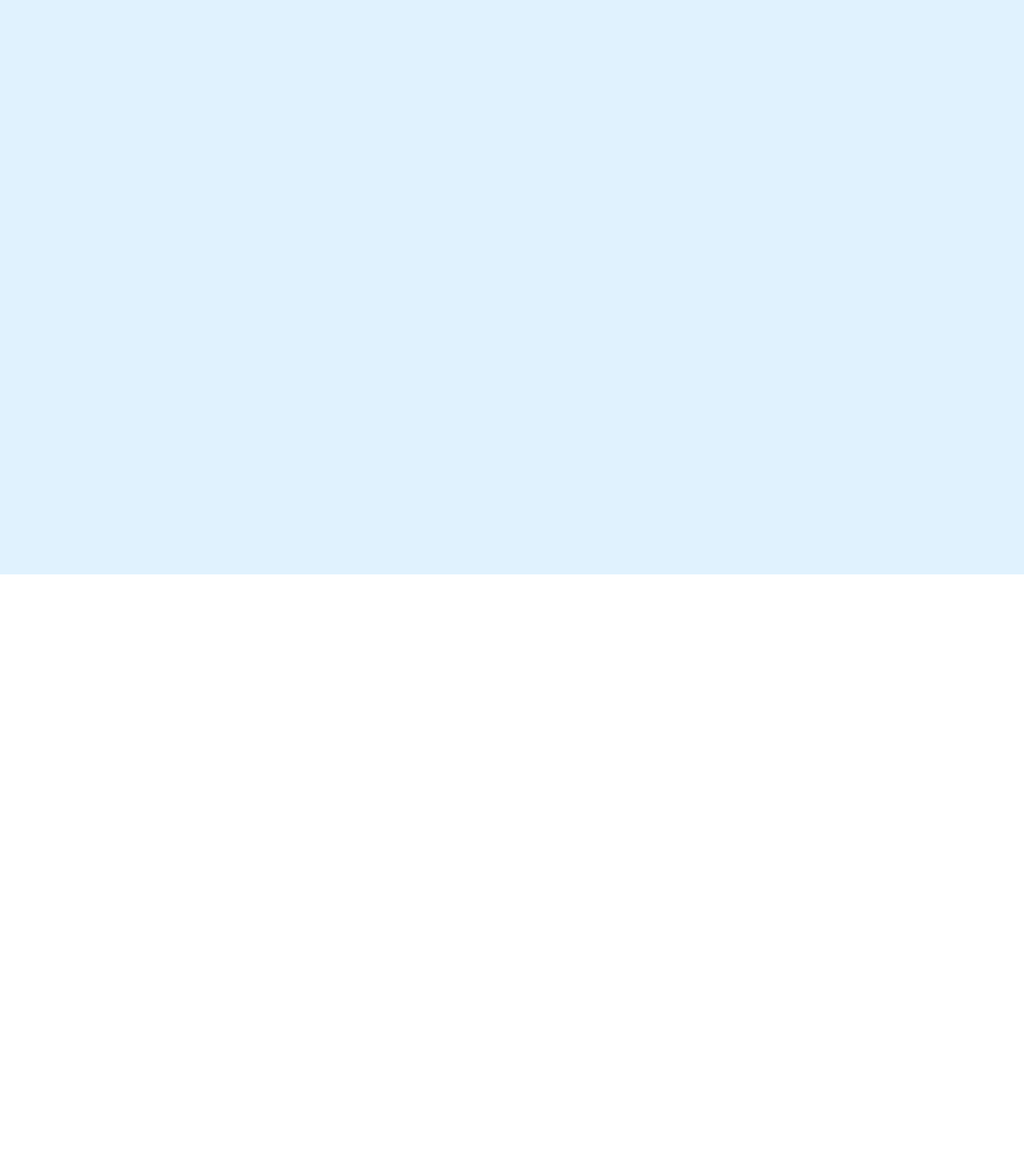
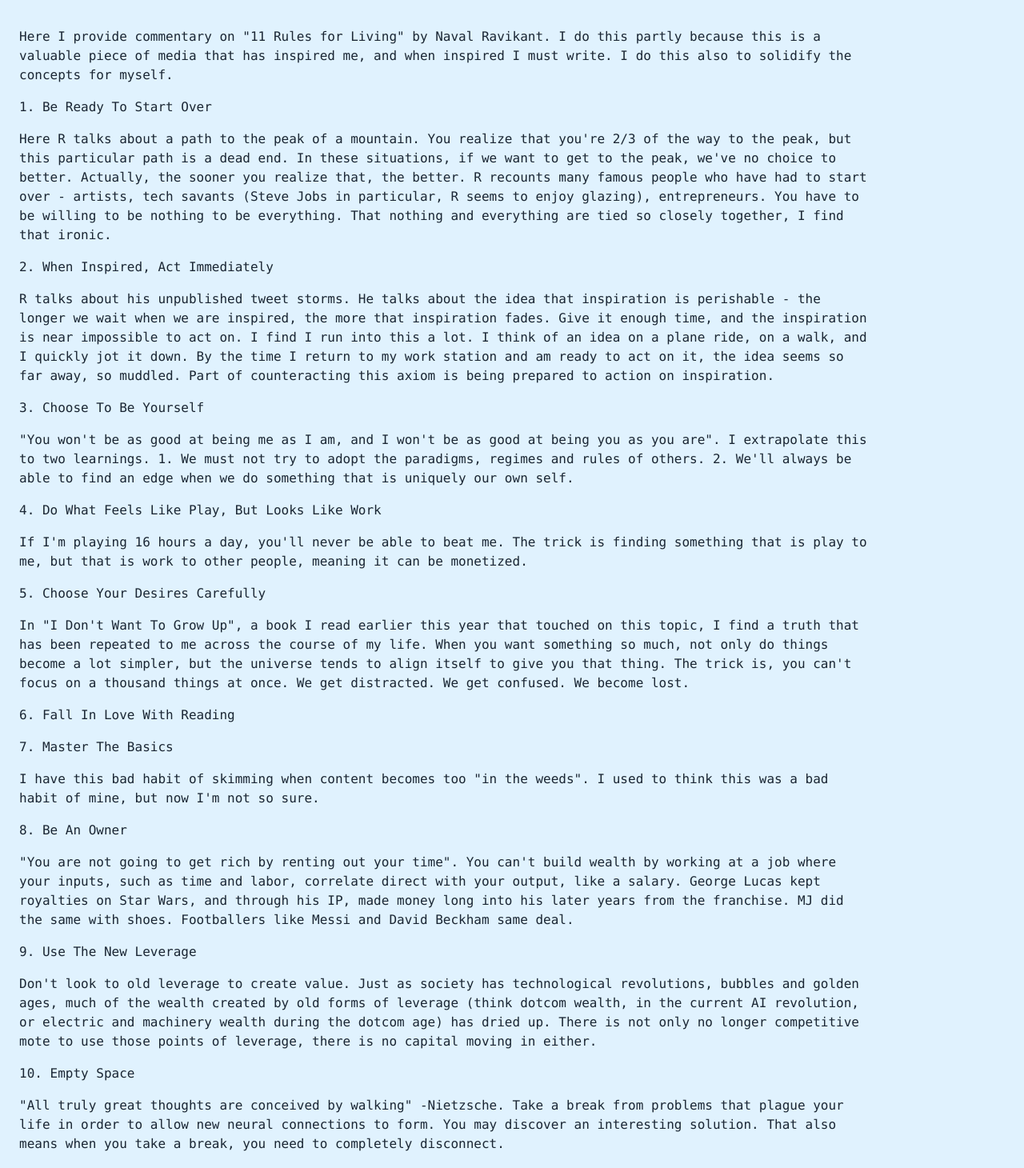
Before and after one commit to pebbies/Website, a React (Create React App) app: page /blog/2 in a window 1280 px wide. Before the commit this address had no page. Shown: the part 82-1542 px from the top of the page at 80% size. Before the commit the page ends 800 px from the top, so only its background shows below. Built offline with nearby package versions, Linux system fonts and the light colour scheme.

Commit message:
New Entry

```diff
--- a/src/App.js
+++ b/src/App.js
@@ -4,6 +4,7 @@ import { BrowserRouter as Router, Routes, Route } from "react-router-dom";
 import Home from "./pages/Home";
 import Blog from "./pages/Blog";
 import CloseCombat from "./components/blog/close-combat";
+import ThoughtsOnR from "./components/blog/thoughts-on-r";
 
 import { BACKGROUND_SKY, TEXT_DARK_SKY } from "./theme/theme";
 
@@ -16,6 +17,8 @@ const App = () => (
         <Route path="/" element={<Home />} />
         <Route path="/blog" element={<Blog />} />
         <Route path="/blog/1" element={<CloseCombat />} />
+        <Route path="/blog/2" element={<ThoughtsOnR />} />
+
       </Routes>
     </div>
   </Router>
--- a/src/components/blog-entry/paragraph.js
+++ b/src/components/blog-entry/paragraph.js
@@ -2,7 +2,9 @@ import { Component } from "react";
 
 class Paragraph extends Component {
   render() {
-    return <div className="text-dusk my-4">{this.props.children}</div>;
+    return (
+      <div className="flex flex-row text-dusk my-4">{this.props.children}</div>
+    );
   }
 }
 
--- a/src/components/blog/close-combat.js
+++ b/src/components/blog/close-combat.js
@@ -25,7 +25,7 @@ class CloseCombat extends Component {
         <Paragraph>
           The show follows a university professor with a deep passion for
           martial arts. But, in the real world, practicing his art is difficult
-          — after all, we can't exactly go around beating people up. By chance,
+          — after all, we can't exactly go around beati ng people up. By chance,
           the main character is introduced to Parallel Worlds, a virtual reality
           MMORPG, where he finds a way to blend his love for martial arts with
           cutting-edge technology. The story follows his journey as he discovers
--- a/src/components/blog/list.js
+++ b/src/components/blog/list.js
@@ -5,7 +5,8 @@ import { Link } from "react-router-dom";
 class List extends Component {
   render() {
     const list = [
-      { page: "1", title: "September 21, 2024 - Close Combat Mage" },
+      { page: "2", title: "September, 2024 - Lessons From Naval Ravikant" },
+      { page: "1", title: "September, 2024 - Close Combat Mage" },
     ];
 
     return (
--- /dev/null
+++ b/src/components/blog/thoughts-on-r.js
@@ -0,0 +1,128 @@
+import { Component } from "react";
+import Paragraph from "../blog-entry/paragraph";
+import Title from "../blog-entry/title";
+import Entry from "../blog-entry/entry";
+import closecombat from "../../assets/closecombat.jpeg";
+
+class ThoughtsOnR extends Component {
+  render() {
+    return (
+      <Entry>
+        <Title>September 22, 2024 - Lessons From Naval Ravikant</Title>
+
+        <Paragraph>
+          Here I provide commentary on "11 Rules for Living" by Naval Ravikant.
+          I do this partly because this is a valuable piece of media that has
+          inspired me, and when inspired I must write. I do this also to
+          solidify the concepts for myself.
+        </Paragraph>
+
+        <Paragraph>1. Be Ready To Start Over</Paragraph>
+
+        <Paragraph>
+          Here R talks about a path to the peak of a mountain. You realize that
+          you're 2/3 of the way to the peak, but this particular path is a dead
+          end. In these situations, if we want to get to the peak, we've no
+          choice to better. Actually, the sooner you realize that, the better. R
+          recounts many famous people who have had to start over - artists, tech
+          savants (Steve Jobs in particular, R seems to enjoy glazing),
+          entrepreneurs. You have to be willing to be nothing to be everything.
+          That nothing and everything are tied so closely together, I find that
+          ironic.
+        </Paragraph>
+
+        <Paragraph>2. When Inspired, Act Immediately</Paragraph>
+
+        <Paragraph>
+          R talks about his unpublished tweet storms. He talks about the idea
+          that inspiration is perishable - the longer we wait when we are
+          inspired, the more that inspiration fades. Give it enough time, and
+          the inspiration is near impossible to act on. I find I run into this a
+          lot. I think of an idea on a plane ride, on a walk, and I quickly jot
+          it down. By the time I return to my work station and am ready to act
+          on it, the idea seems so far away, so muddled. Part of counteracting
+          this axiom is being prepared to action on inspiration.
+        </Paragraph>
+
+        <Paragraph>3. Choose To Be Yourself</Paragraph>
+
+        <Paragraph>
+          "You won't be as good at being me as I am, and I won't be as good at
+          being you as you are". I extrapolate this to two learnings. 1. We must
+          not try to adopt the paradigms, regimes and rules of others. 2. We'll
+          always be able to find an edge when we do something that is uniquely
+          our own self.
+        </Paragraph>
+
+        <Paragraph>4. Do What Feels Like Play, But Looks Like Work</Paragraph>
+
+        <Paragraph>
+          If I'm playing 16 hours a day, you'll never be able to beat me. The
+          trick is finding something that is play to me, but that is work to
+          other people, meaning it can be monetized.
+        </Paragraph>
+
+        <Paragraph>5. Choose Your Desires Carefully</Paragraph>
+
+        <Paragraph>
+          In "I Don't Want To Grow Up", a book I read earlier this year that
+          touched on this topic, I find a truth that has been repeated to me
+          across the course of my life. When you want something so much, not
+          only do things become a lot simpler, but the universe tends to align
+          itself to give you that thing. The trick is, you can't focus on a
+          thousand things at once. We get distracted. We get confused. We become
+          lost.
+        </Paragraph>
+
+        <Paragraph>6. Fall In Love With Reading</Paragraph>
+
+        <Paragraph>7. Master The Basics</Paragraph>
+
+        <Paragraph>
+          I have this bad habit of skimming when content becomes too "in the
+          weeds". I used to think this was a bad habit of mine, but now I'm not
+          so sure.
+        </Paragraph>
+
+        <Paragraph>8. Be An Owner</Paragraph>
+
+        <Paragraph>
+          "You are not going to get rich by renting out your time". You can't
+          build wealth by working at a job where your inputs, such as time and
+          labor, correlate direct with your output, like a salary. George Lucas
+          kept royalties on Star Wars, and through his IP, made money long into
+          his later years from the franchise. MJ did the same with shoes.
+          Footballers like Messi and David Beckham same deal.
+        </Paragraph>
+
+        <Paragraph>9. Use The New Leverage</Paragraph>
+
+        <Paragraph>
+          Don't look to old leverage to create value. Just as society has
+          technological revolutions, bubbles and golden ages, much of the wealth
+          created by old forms of leverage (think dotcom wealth, in the current
+          AI revolution, or electric and machinery wealth during the dotcom age)
+          has dried up. There is not only no longer competitive mote to use
+          those points of leverage, there is no capital moving in either.
+        </Paragraph>
+
+        <Paragraph>10. Empty Space</Paragraph>
+
+        <Paragraph>
+          "All truly great thoughts are conceived by walking" -Nietzsche. Take a
+          break from problems that plague your life in order to allow new neural
+          connections to form. You may discover an interesting solution. That
+          also means when you take a break, you need to completely disconnect.
+        </Paragraph>
+
+        <Paragraph>11. Overcome The Need For External Validation</Paragraph>
+
+        {/* <div className="flex justify-center items-center mt-8">
+          <img src={closecombat} alt="Logo" className="h-96" />
+        </div> */}
+      </Entry>
+    );
+  }
+}
+
+export default ThoughtsOnR;
```
